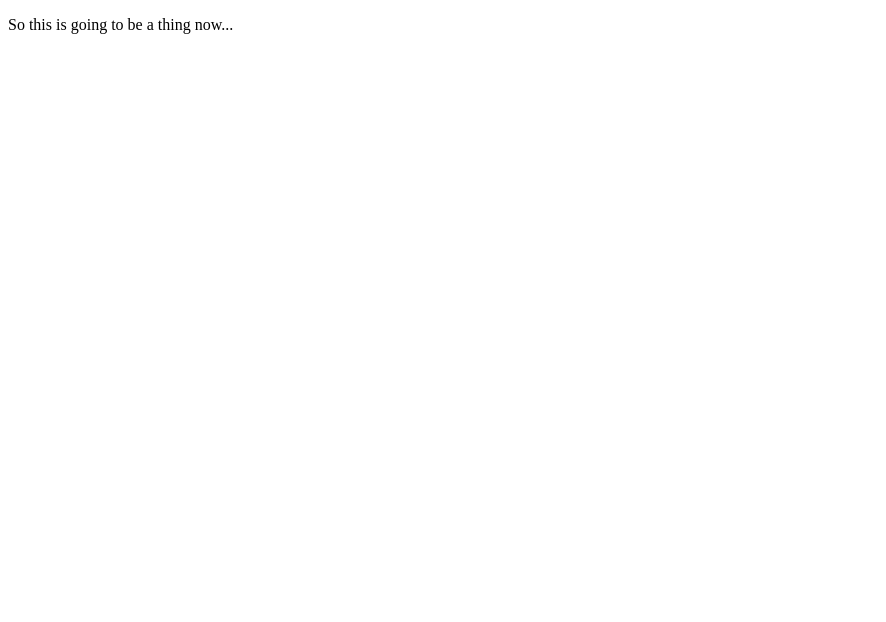
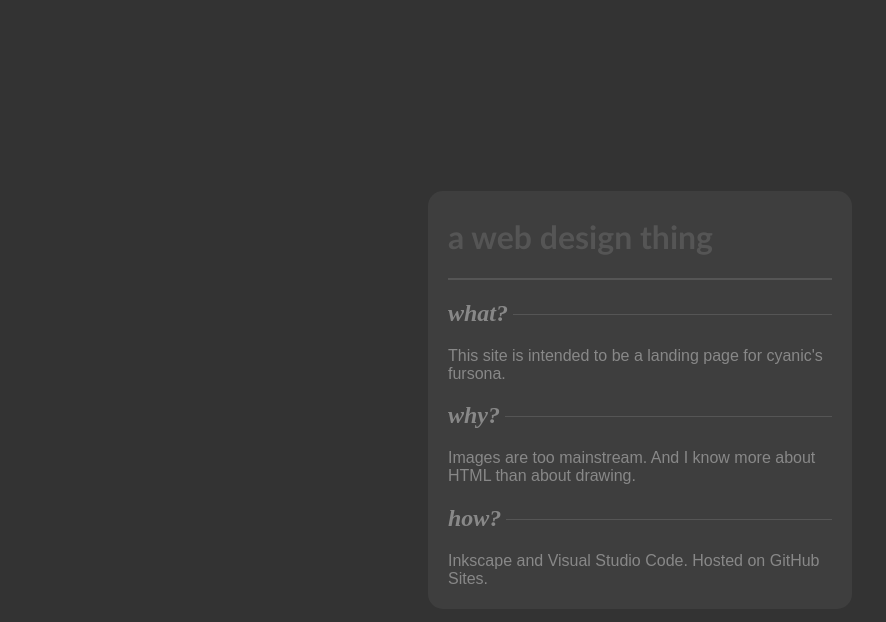
Before and after one commit to GMMan/furry.golem.blue, a plain HTML site: page index.html in a window 1280 px wide. Shown: the whole page, without its empty margins (0-886 px from the left). Drawn offline with Linux system fonts and the light colour scheme.

Commit message:
Make project landing

```diff
--- a/index.html
+++ b/index.html
@@ -1,10 +1,36 @@
 <!DOCTYPE html>
 <html>
     <head>
-        <title>cyanic is a furry</title>
+        <title>project countenance</title>
         <meta name="viewport" content="width=device-width, initial-scale=1">
+        <link rel="stylesheet" type="text/css" href="styles.css">
     </head>
     <body>
-        <p>So this is going to be a thing now...</p>
+        <div class="outer">
+            <div class="middle">
+                <div class="container">
+                <h1>a web design thing</h1>
+                <hr>
+                    <section>
+                        <h2>what?</h2>
+                        <p>
+                            This site is intended to be a landing page for cyanic's fursona.
+                        </p>
+                    </section>
+                    <section>
+                        <h2>why?</h2>
+                        <p>
+                            Images are too mainstream. And I know more about HTML than about drawing.
+                        </p>
+                    </section>
+                    <section>
+                        <h2>how?</h2>
+                        <p>
+                            Inkscape and Visual Studio Code. Hosted on GitHub Sites.
+                        </p>
+                    </section>
+                </div>
+            </div>
+        </div>
     </body>
 </html>
--- /dev/null
+++ b/styles.css
@@ -0,0 +1,61 @@
+body {
+    background-color: #333333;
+    color: #888888;
+    font-family: Arial, Helvetica, sans-serif;
+}
+
+.outer {
+    display: table;
+    position: absolute;
+    /* hmm */
+    left: 0;
+    top: 0;
+    height: 100%;
+    width: 100%;
+}
+
+.middle {
+    display: table-cell;
+    vertical-align: middle;
+}
+
+.container {
+    width: 30%;
+    min-width: 160px;
+    max-width: 1800px;
+    margin: 2.5% auto;
+    padding: 5px 20px;
+    border-radius: 15px;
+    background-color: rgba(71, 71, 71, 0.6);
+}
+
+h1 {
+    font-family: 'Trebuchet MS', 'Lucida Sans Unicode', 'Lucida Grande', 'Lucida Sans', Arial, sans-serif;
+    color: #555555;
+}
+
+h2 {
+    font-family: 'Times New Roman', Times, serif;
+    font-style: italic;
+}
+
+hr {
+    border: 0;
+    height: 0;
+    border-bottom: 2px solid #555555;
+}
+
+section > h2 {
+    overflow: hidden;
+}
+
+section > h2:after {
+    content: "";
+    display: inline-block;
+    height: 0.5em;
+    vertical-align: bottom;
+    width: 100%;
+    margin-right: -100%;
+    margin-left: 5px;
+    border-top: 1px solid #555555;
+}
```
